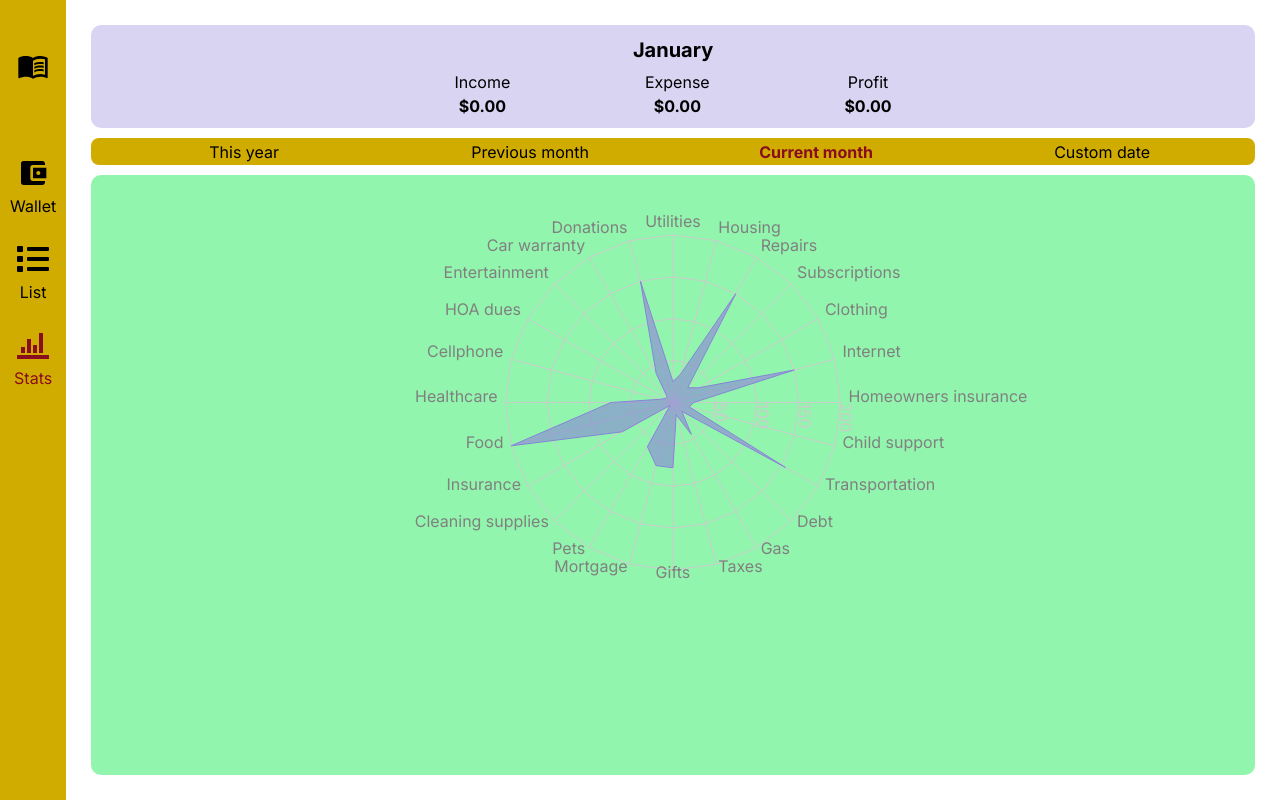
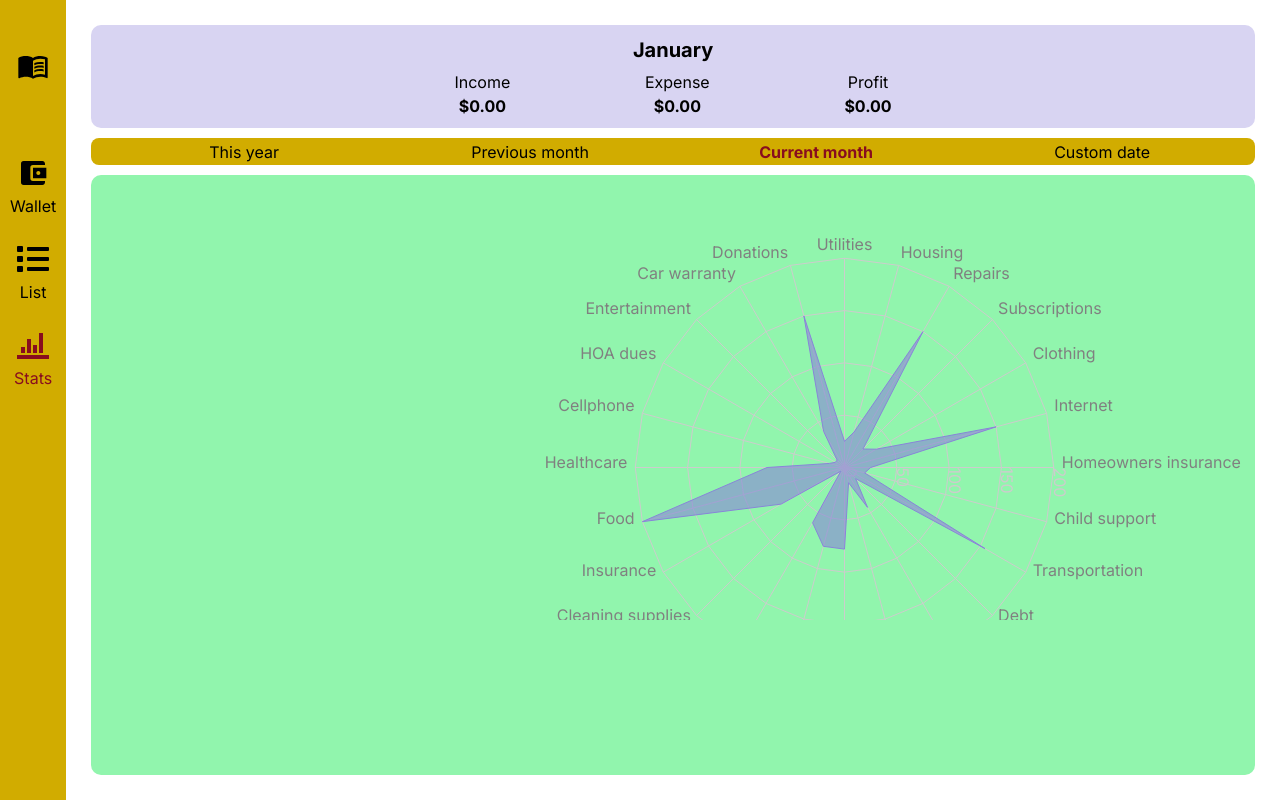
Before and after one commit to eimuciu/cash-tracker, a Next.js app: page /stats in a window 1280 px wide. Built offline with nearby package versions, Linux system fonts and the light colour scheme.

Commit message:
scroll bar to overflow

```diff
--- a/src/app/components/pages/stats/radarChart/index.tsx
+++ b/src/app/components/pages/stats/radarChart/index.tsx
@@ -10,6 +10,7 @@ import {
   Tooltip,
 } from 'recharts';
 import { data } from '../manifestData';
+import './style.css';
 
 const CustomTooltip = ({ active, payload, label }: any) => {
   console.log(payload);
@@ -29,11 +30,14 @@ const CustomTooltip = ({ active, payload, label }: any) => {
 
 export default function RadarChartElement() {
   return (
-    <main className="flex w-[100%] h-[75%] mx-auto">
-      <div className="h-[100%] w-[100%] mx-auto">
-        <ResponsiveContainer width="100%" height="100%">
+    <main className="flex w-[100%] h-[75%] mx-auto ">
+      <div
+        className="h-[100%] w-[100%] mx-auto exampleScroll"
+        style={{ overflow: 'auto' }}
+      >
+        <ResponsiveContainer width="130%" height="130%">
           <RadarChart
-            outerRadius="100%"
+            outerRadius="90%"
             data={data}
             margin={{ top: 50, right: 50, bottom: 50, left: 50 }}
           >
@@ -47,7 +51,7 @@ export default function RadarChartElement() {
               content={<CustomTooltip />}
             />
             <PolarGrid />
-            <PolarAngleAxis dataKey="name" />
+            <PolarAngleAxis dataKey="name" overflow="auto" />
             <PolarRadiusAxis />
             <Radar
               dataKey="amount"
--- /dev/null
+++ b/src/app/components/pages/stats/radarChart/style.css
@@ -0,0 +1,8 @@
+.exampleScroll::-webkit-scrollbar {
+  display: none;
+}
+
+.exampleScroll {
+  -ms-overflow-style: none; /* IE and Edge */
+  scrollbar-width: none; /* Firefox */
+}
```
